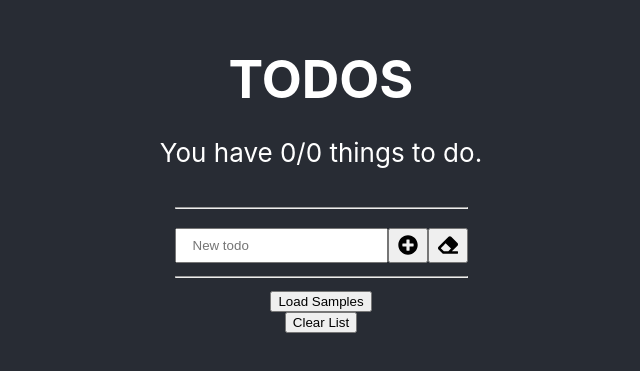
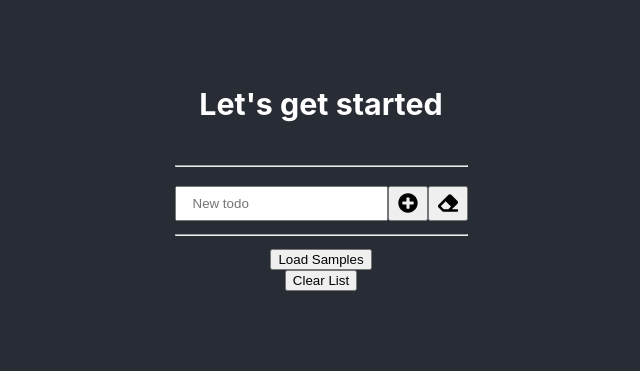
Before and after one commit to doublejosh/todo, a React (Create React App) app: page / in a window 1280 px wide. Shown: the part 227-598 px from the top of the page, without its empty margins (319-959 px from the left). Built offline with nearby package versions, Linux system fonts and the light colour scheme.

Commit message:
fun messages, comment clarity

```diff
--- a/src/App.tsx
+++ b/src/App.tsx
@@ -10,7 +10,7 @@ import { default as sampleData } from './test/data/sample-todos.json'
 
 const App: React.FC<{}> = () => {
   const [todoList, setTodos] = useState<Map<string, Todo>>(new Map())
-  // maps don't seem to allow state listening via useEffect
+  // Map is by reference, state won't update
   const [, updateState] = React.useState<object>()
   const forceUpdate = useCallback(() => updateState({}), [])
   const [doneCount, setDoneCount] = useState<number>(0)
@@ -67,14 +67,23 @@ const App: React.FC<{}> = () => {
       if (todoList.get(id)?.done === true) howManyDone++
     })
     setDoneCount(howManyDone)
-    // stuck observing functions, the map doesn't work.
+    // stuck observing functions, Map state by reference
   }, [updateMap, deleteItem, addItem, clearList, loadSample])
+
+  const getMessage = (length: number, done: number) => {
+    if (done === 0) {
+      return "Let's get started"
+    }
+    if (length - done === 0) {
+      return 'Everything is done!'
+    }
+    return `Just ${done}/${length} left.`
+  }
 
   return (
     <div className="App">
       <header className="App-header">
-        <h1>TODOS</h1>
-        <p>{`You have ${doneCount}/${todoList.size} things to do.`}</p>
+        <h3>{getMessage(todoList.size, doneCount)}</h3>
         <ListView
           todoList={{ todos: todoList }}
           setItem={setItem}
--- a/src/components/Todo.tsx
+++ b/src/components/Todo.tsx
@@ -43,13 +43,13 @@ export const TodoView: React.FC<TodoViewProps> = ({ item, ...props }) => {
       {!item.done ? (
         <Button
           label="Done"
-          icon={<FaCheckCircle />}
+          icon={<FaRegCheckCircle />}
           onClick={() => handleDoneToggle(item)}
         />
       ) : (
         <Button
           label="Todo"
-          icon={<FaRegCheckCircle />}
+          icon={<FaCheckCircle />}
           onClick={() => handleDoneToggle(item, false)}
         />
       )}
```
Also changed, not shown: 1 other file (tests, documents, lock files or other folders).
